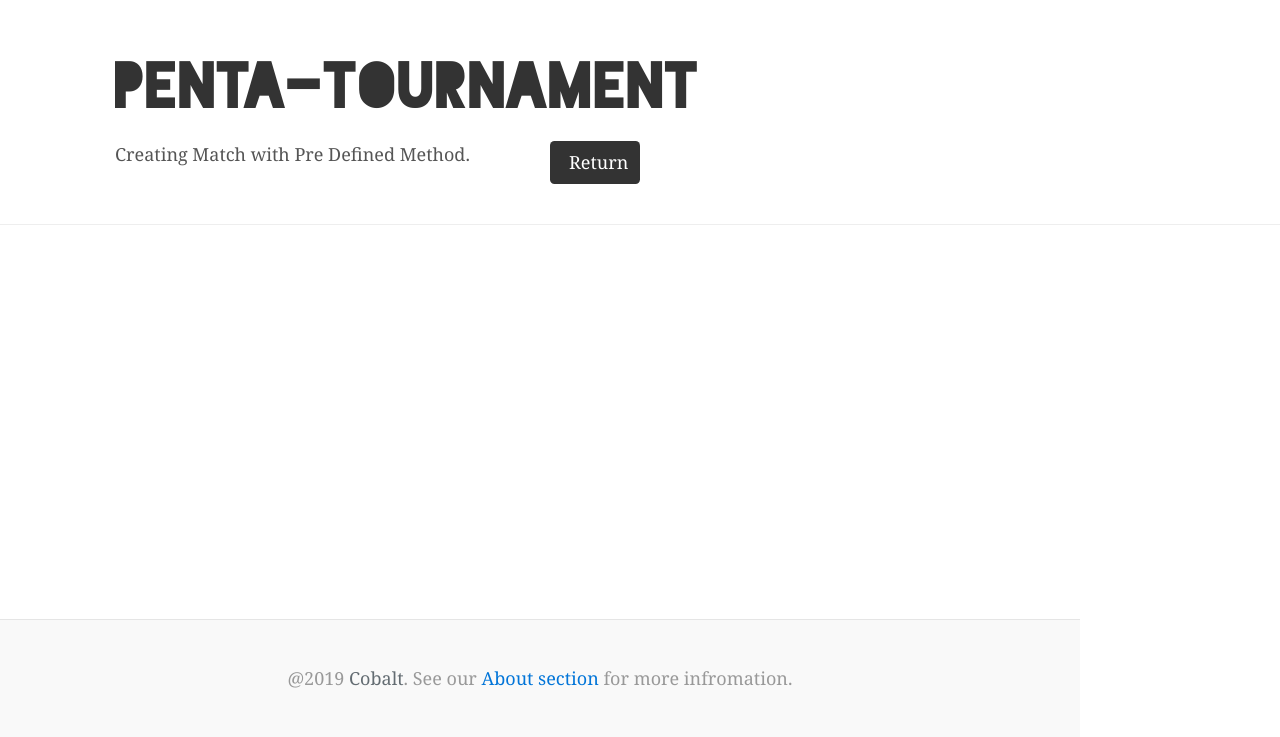
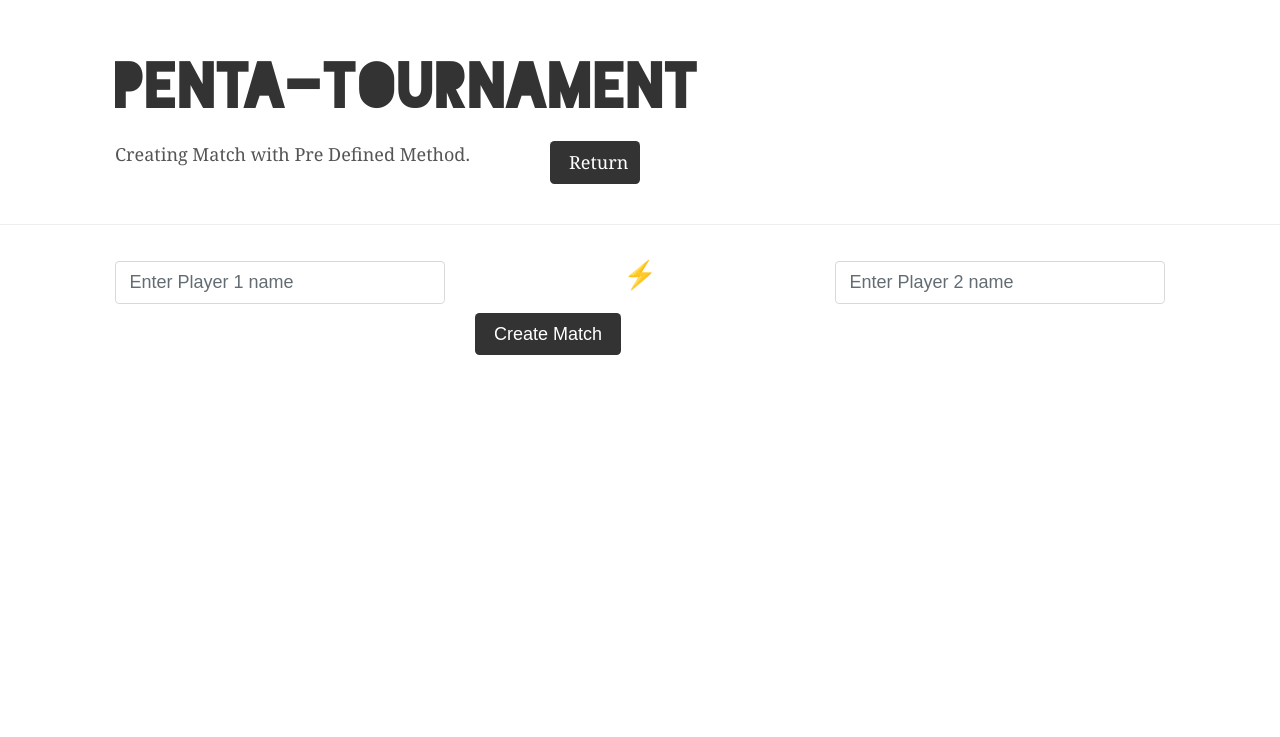
Before and after one commit to Chaostheorie/36C3-penta-tournament, a Flask app: page /games/create-game/pre-defined in a window 1280 px wide. Shown: the part 63-800 px from the top of the page. Run offline with Flask 2, Linux system fonts and the light colour scheme; parts of the project's set-up code (start-up, migrations or seed data) failed here and were passed over; some libraries are stand-ins or nearby versions.

Commit message:
Add templates for player adding and game creating

```diff
--- a/app/routes.py
+++ b/app/routes.py
@@ -39,9 +39,24 @@ def games_main_view(page=1):
                            games=games, btn_active=btn_active)
 
 
+@app.route("/game/create", methods=["POST"])
+def create_game():
+    if "player2" in request.form.keys() and "player1" in request.form.keys():
+        player1 = Players.query.filter_by(name=request.form["player1"]).first_or_404()
+        player2 = Players.query.filter_by(name=request.form["player2"]).first_or_404()
+        game = utils.create_game(player1, player2, flush=True)
+        return jsonify({"id": game.id})
+    else:
+        return abort(400)
+
 @app.route("/user/<int:id>")
 def view_game(id):
     return Players.query.get_or_404(id)
+
+
+@app.route("/games/view/<int:id>")
+def game_view(id):
+    return render_template("game_view.html", game=Games.query.get_or_404(id))
 
 
 @app.route("/games/create-game")
@@ -55,6 +70,12 @@ def create_game_select(method="selection"):
         parsed = "Switzer System"
     elif method == "find-opponent":
         parsed = "Find Opponent"
+        player1 = request.args.get("player", default=None)
+        if player1 is None:
+            method = "find-opponent-input"
+        else:
+            player1 = Players.query.filter_by(name=player1).first_or_404()
+            appendix["player1"], appendix["player2"] = Games.find_pair(player1)
     elif method == "pre-defined":
         parsed = "Pre Defined"
     else:
@@ -87,9 +108,9 @@ def create_tournament():
                            step=step, active="settings", appendix=appendix)
 
 
-@app.route("/player/create")
+@app.route("/player/create", methods=["POST"])
 def add_player():
-    player_dict = utils.add_player(request.args.get("name"))
+    player_dict = utils.add_player(request.form["name"])
     return jsonify(player_dict)
 
 
@@ -98,7 +119,7 @@ def delete_player():
     return jsonify(utils.remove_player(request.args.get("name")))
 
 
-@app.route("/player/<int:id>")
+@app.route("/player/view/<int:id>")
 def player_view(id):
     return render_template("player_view.html", active="players",
                            player=Players.query.get_or_404(id))
--- a/app/static/css/blog.css
+++ b/app/static/css/blog.css
@@ -33,7 +33,7 @@ h3, .h3,
 h4, .h4,
 h5, .h5,
 h6, .h6 {
-  font-family: "Helvetica Neue", Helvetica, Arial, sans-serif;
+  font-family: "Blackout", Arial, sans-serif;
   font-weight: normal;
   color: #333;
 }
--- a/app/templates/create_game_methods.html
+++ b/app/templates/create_game_methods.html
@@ -1,4 +1,5 @@
 {% set sub_header = False -%}
+{% set footer = False -%}
 {% extends "base.html" -%}
 {% block advanced_sub_header -%}
 <div class="row">
@@ -6,11 +7,120 @@
 </div>
 {% endblock -%}
 {% block javascript -%}
+{% if method == "unpaired" or method == "find-opponent" -%}
+  <script>
+      $( "#CreateMatchButton" ).click(function () {
+        $.post( "/game/create", { player1: {{ appendix["player1"].id }}, player2: {{ appendix["player2"].id }} }, function( data ) {
+          window.location = "/games/view/" + data["id"];
+          });
+        });
+      $( "#NewMatchupButton" ).click(function () {
+        location.reload();
+        });
+  </script>
+{% elif method == "pre-defined" -%}
+<script>
+    $( "#CreateMatchButton" ).click(function () {
+      $.post( "/game/create", { player1: document.getElementById("player1").value, player2: document.getElementById("player2").value}, function( data ) {
+        window.location = "/games/view/" + data["id"];
+      });});
+</script>
+{% elif method == "find-opponent-input" -%}
+<script>
+    $( "#FindOpponentInputButton" ).click(function () {
+      window.location = "/games/create-game/find-opponent?player=" + document.getElementById("player").value;
+    });
+</script>
+{% endif -%}
 {% endblock -%}
 {% block content -%}
 {% if method == "unpaired" -%}
-  <p>
-      {{ appendix["player1"].name }} and {{ appendix["player2"].name }}
-  </p>
+<div class="row blackout-font">
+    <div class="col-md h4">
+        {{ appendix["player1"].name }}
+    </div>
+    <div class="col-sm h4">
+        ⚡
+    </div>
+    <div class="col-md h4">
+        {{ appendix["player2"].name }}
+    </div>
+</div>
+<div class="row">
+    <div class="col-md">
+        <small>Points: {{ appendix["player1"].points() }}</small>
+    </div>
+    <div class="col-sm">
+    </div>
+    <div class="col-md">
+        <small>Points: {{ appendix["player2"].points() }}</small>
+    </div>
+</div>
+<div class="row">
+  <div class="col-md"></div>
+  <div class="btn-group col-sm">
+      <button type="button" class="btn background-grey" id="CreateMatchButton">Create Match</button>
+      <button type="button" class="btn background-grey" id="NewMatchupButton">New Matchup</button>
+  </div>
+  <div class="col-md"></div>
+</div>
+
+{% elif method == "pre-defined" %}
+<div class="row blackout-font">
+  <div class="col-md h4">
+      <input class="form-control" name="player1" id="player1" placeholder="Enter Player 1 name" required></input>
+  </div>
+    <div class="col-sm h4">
+        <center>⚡</center>
+    </div>
+    <div class="col-md h4">
+        <input class="form-control" name="player2" id="player2" placeholder="Enter Player 2 name" required></input>
+    </div>
+</div>
+<div class="row">
+  <div class="col-md"></div>
+  <div class="btn-group col-sm">
+      <center><button type="button" class="btn background-grey" id="CreateMatchButton">Create Match</button></center>
+  </div>
+  <div class="col-md"></div>
+</div>
+{% elif method == "find-opponent" -%}
+<div class="row blackout-font">
+    <div class="col-md h4">
+        {{ appendix["player1"].name }}
+    </div>
+    <div class="col-sm h4">
+        ⚡
+    </div>
+    <div class="col-md h4">
+        {{ appendix["player2"].name }}
+    </div>
+</div>
+<div class="row">
+    <div class="col-md">
+        <small>Points: {{ appendix["player1"].points() }}</small>
+    </div>
+    <div class="col-sm">
+    </div>
+    <div class="col-md">
+        <small>Points: {{ appendix["player2"].points() }}</small>
+    </div>
+</div>
+<div class="row">
+  <div class="col-md"></div>
+  <div class="btn-group col-sm">
+      <button type="button" class="btn background-grey" id="CreateMatchButton">Create Match</button>
+      <button type="button" class="btn background-grey" id="NewMatchupButton">New Matchup</button>
+  </div>
+  <div class="col-md"></div>
+</div>
+{% elif method == "find-opponent-input" -%}
+<div class="row blackout-font">
+  <div class="col-md">
+      <input class="form-control" name="player" id="player" placeholder="Enter Player name" required></input>
+  </div>
+  <div class="col-sm">
+      <button type="button" class="btn background-grey" id="FindOpponentInputButton">Find Opponent</button>
+  </div>
 {% endif -%}
 {% endblock -%}
--- /dev/null
+++ b/app/templates/game_view.html
@@ -0,0 +1,6 @@
+{% set footer = False -%}
+{% extends "base.html" -%}
+{% block javascript -%}
+{% endblock -%}
+{% block content -%}
+{% endblock -%}
```
Also changed, not shown: app/templates/add_players.html (+12 -3 lines), app/templates/player_view.html (added, +41 -0 lines), app/utils.py (+18 -1 lines).
